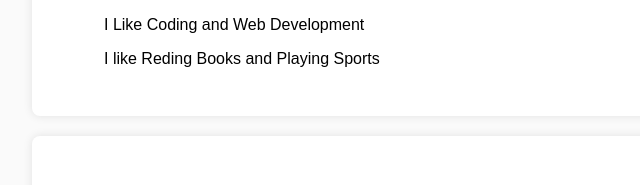
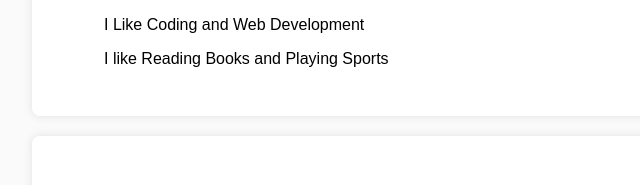
Before and after one commit to DivyanshuKanaujia21/my-portfolio, a plain HTML site: page index.html in a window 1280 px wide. Shown: the part 598-783 px from the top of the page, 176-816 px from the left. Drawn offline with Linux system fonts and the light colour scheme.

Commit message:
Spelling Correct

```diff
--- a/index.html
+++ b/index.html
@@ -86,7 +86,7 @@
     <h3 style="color: #0d0101;">Hobbies</h3>
     <p>
     <ul>I Like Coding and Web Development</ul>
-    <ul>I like Reding Books and Playing Sports</ul>
+    <ul>I like Reading Books and Playing Sports</ul>
     </p>
   </section>
 
```
